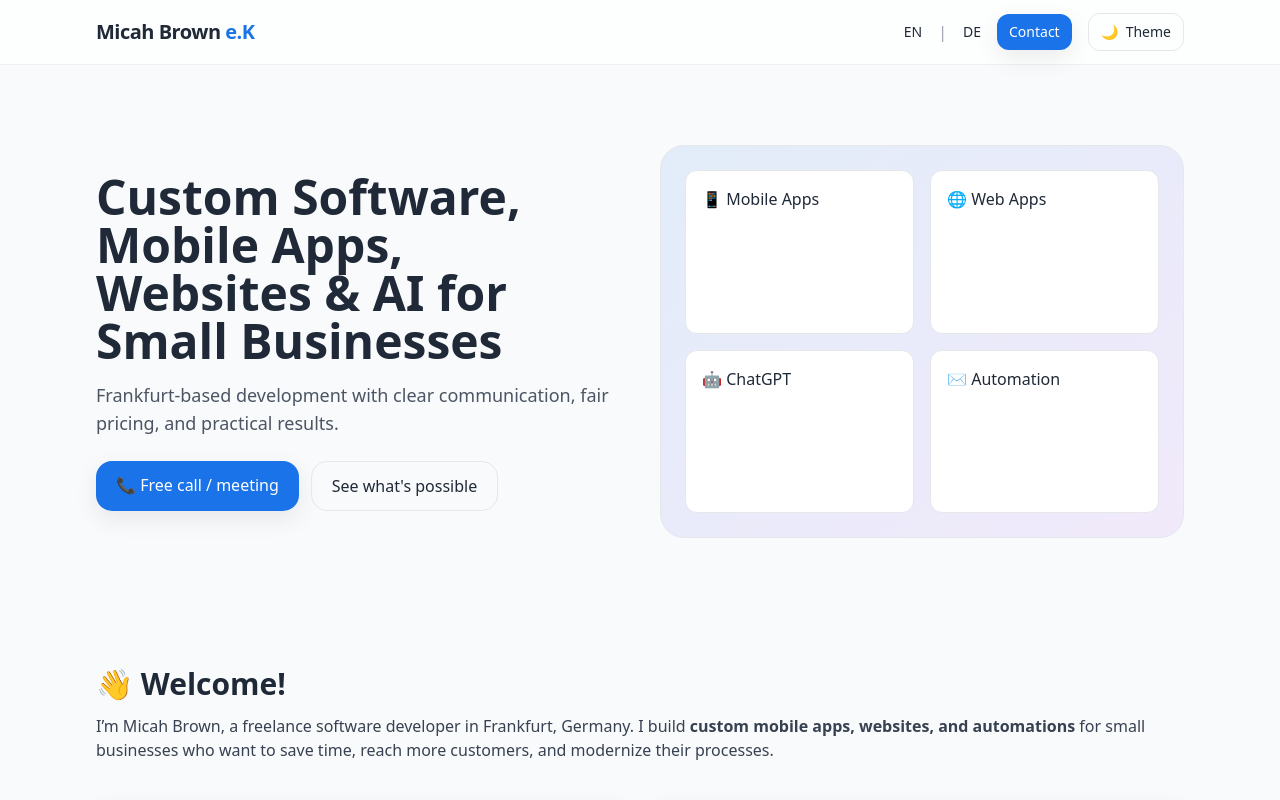
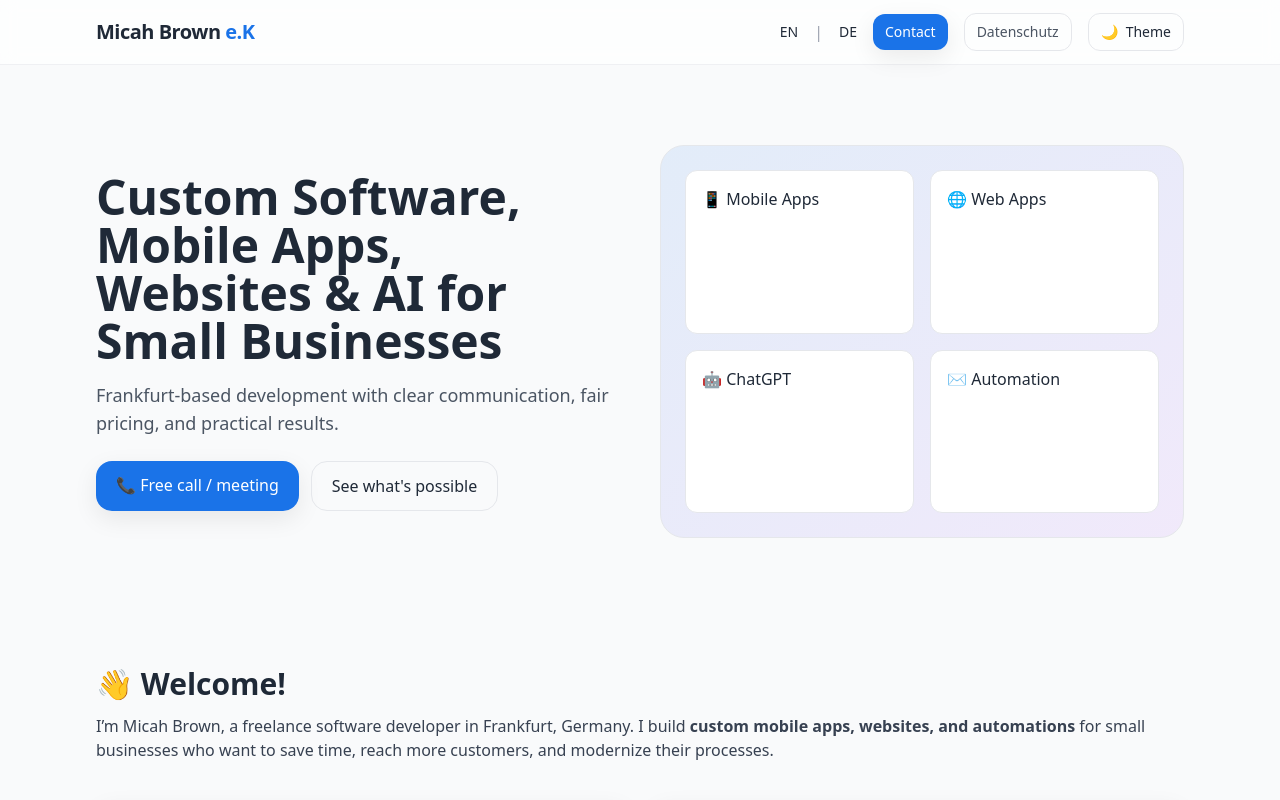
Before and after one commit to McWise02/MicahBrowneK, a plain HTML site: page index.html in a window 1280 px wide. Shown: the top 800 px of the page. Drawn offline with nearby package versions, Linux system fonts and the light colour scheme.

Commit message:
Add Datenschutz link to navigation

```diff
--- a/index.html
+++ b/index.html
@@ -42,6 +42,9 @@
         <span class="text-gray-400">|</span>
         <a href="#de" class="text-sm hover:text-brand">DE</a>
         <a href="#contact" class="hidden sm:inline-flex px-3 py-2 rounded-xl bg-brand text-white hover:bg-brand-dark text-sm shadow-soft">Contact</a>
+        <a href="datenschutz.html" class="hidden sm:inline-flex px-3 py-2 rounded-xl border border-gray-200 dark:border-gray-700 text-xs sm:text-sm text-gray-600 dark:text-gray-300 hover:bg-gray-100 dark:hover:bg-gray-800">
+          Datenschutz
+        </a>
         <button id="themeToggle" class="inline-flex items-center gap-2 px-3 py-2 rounded-xl border border-gray-200 dark:border-gray-700 text-sm hover:bg-gray-100 dark:hover:bg-gray-800" aria-label="Toggle dark mode">
           <span id="themeIcon" aria-hidden="true">🌙</span>
           <span class="hidden sm:inline">Theme</span>
```
